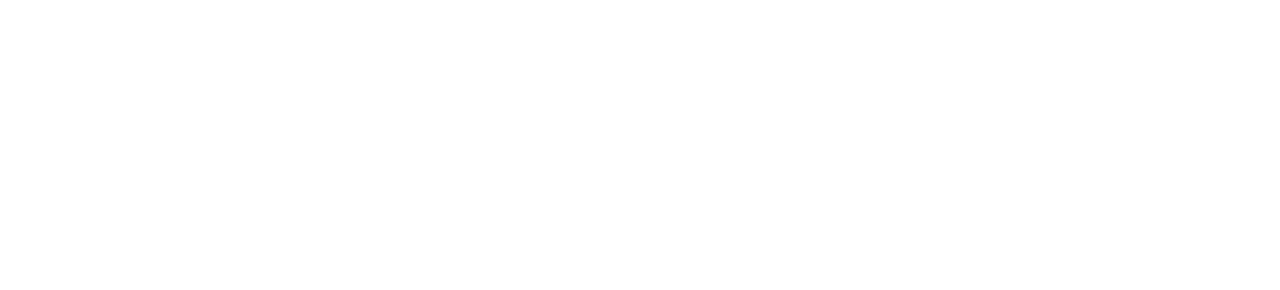
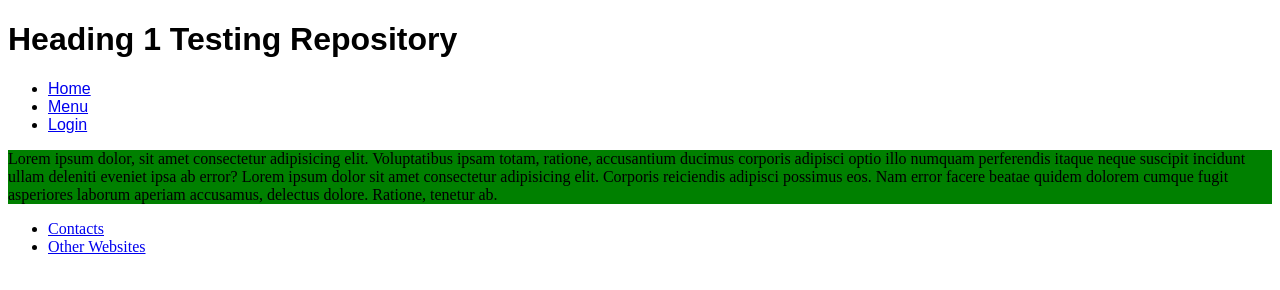
Before and after one commit to gustigratia/test-repo, a plain HTML site: page index.html in a window 1280 px wide. Drawn offline with Linux system fonts and the light colour scheme.

Commit message:
Adding semantics structure and basic styling

```diff
--- a/index.html
+++ b/index.html
@@ -4,10 +4,39 @@
 <head>
     <meta charset="UTF-8">
     <meta name="viewport" content="width=device-width, initial-scale=1.0">
-    <title>Test Repository Github</title>
+    <link rel="stylesheet" href="style.css">
+    <title>Test Repository Git</title>
 </head>
 
 <body>
+    <header>
+        <h1>Heading 1 Testing Repository</h1>
+        <nav>
+            <ul>
+                <li><a href="#">Home</a></li>
+                <li><a href="#">Menu</a></li>
+                <li><a href="#">Login</a></li>
+            </ul>
+        </nav>
+    </header>
+    <main>
+        <p>Lorem ipsum dolor, sit amet consectetur adipisicing elit. Voluptatibus ipsam totam, ratione, accusantium
+            ducimus
+            corporis adipisci optio illo numquam perferendis itaque neque suscipit incidunt ullam deleniti eveniet ipsa
+            ab
+            error? Lorem ipsum dolor sit amet consectetur adipisicing elit. Corporis reiciendis adipisci possimus eos.
+            Nam
+            error facere beatae quidem dolorem cumque fugit asperiores laborum aperiam accusamus, delectus dolore.
+            Ratione,
+            tenetur ab.
+        </p>
+    </main>
+    <footer>
+        <ul>
+            <li><a href="#">Contacts</a></li>
+            <li><a href="#">Other Websites</a></li>
+        </ul>
+    </footer>
 
 </body>
 
--- /dev/null
+++ b/style.css
@@ -0,0 +1,7 @@
+header {
+    font-family: Arial, Helvetica, sans-serif;
+}
+
+p {
+    background-color: green;
+}
```
